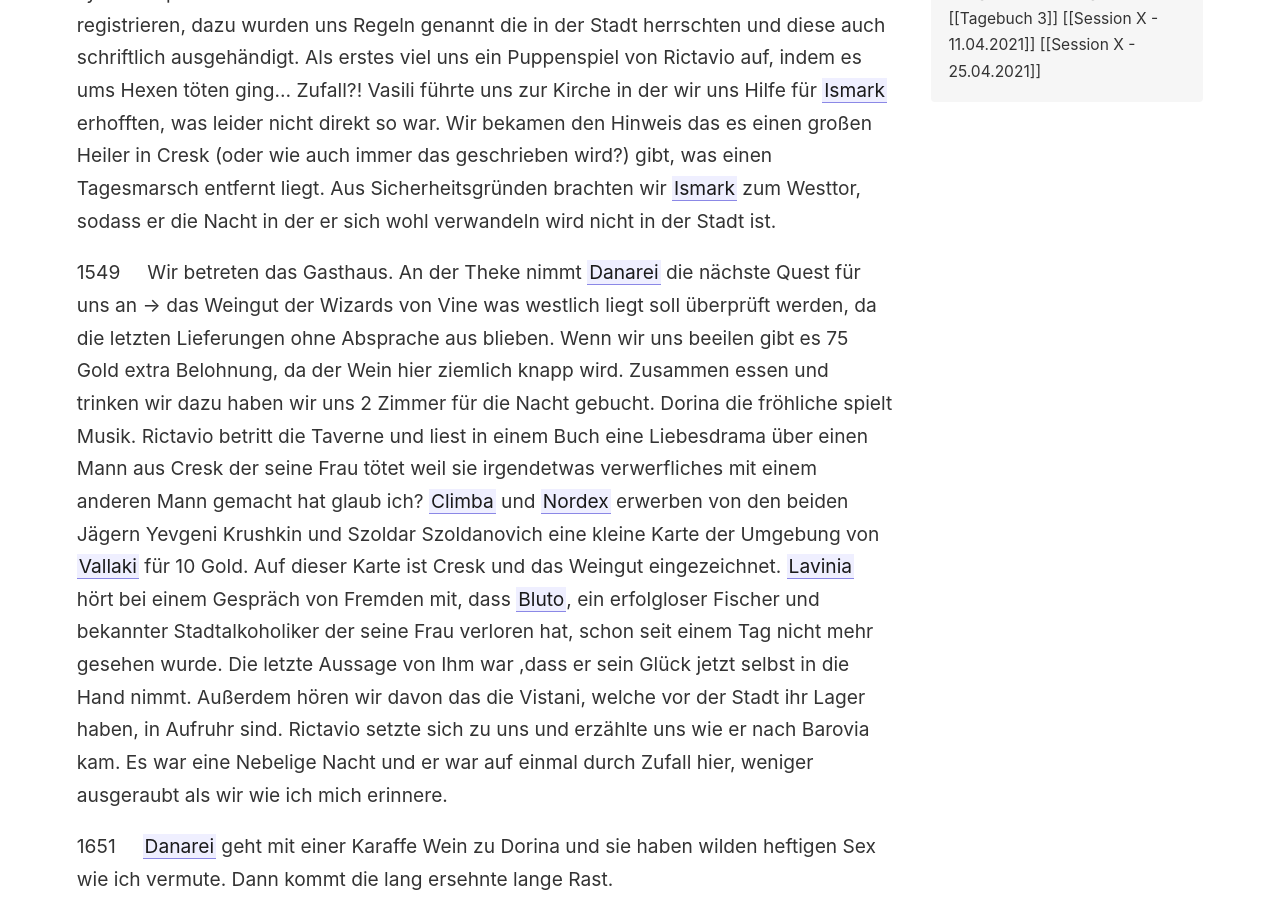
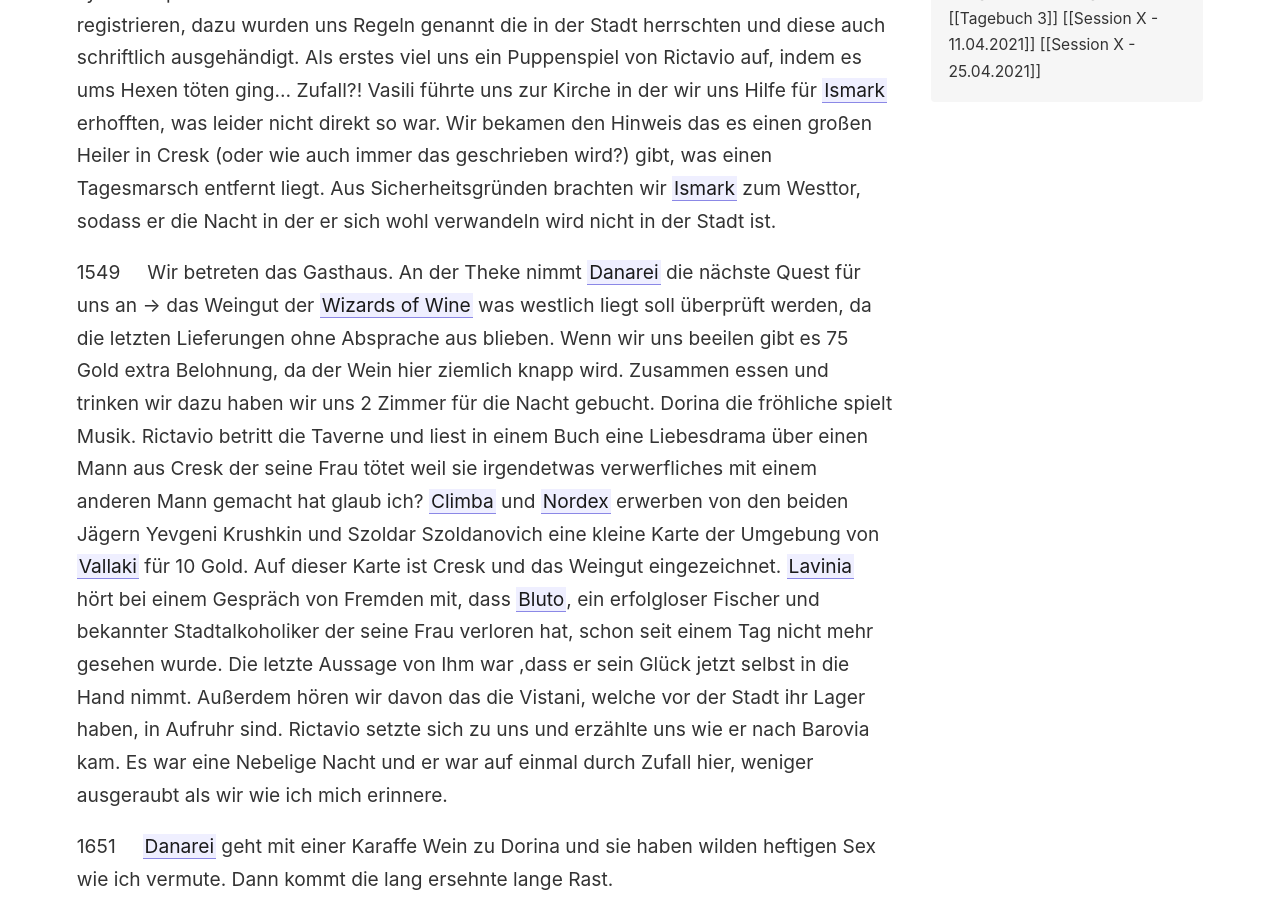
Before and after one commit to Julez404/CoS_Log, a Jekyll site: the page built from _notes/Tagebuch 3.md, in a window 1280 px wide and 900 px high, scrolled down 417 px. Built offline with Jekyll 4.4.1, drawn with Linux system fonts in a browser that asks for light colours.

Commit message:
Update via script

```diff
--- a/_notes/Tagebuch 3.md
+++ b/_notes/Tagebuch 3.md
@@ -8,7 +8,7 @@ Tagebucheintrag vom 11.04.2021
 
 
 
-1549     Wir betreten das Gasthaus. An der Theke nimmt [[Danarei]] die nächste Quest für uns an → das Weingut der Wizards von Vine was westlich liegt soll überprüft werden, da die letzten Lieferungen ohne Absprache aus blieben. Wenn wir uns beeilen gibt es 75 Gold extra Belohnung, da der Wein hier ziemlich knapp wird. Zusammen essen und trinken wir dazu haben wir uns 2 Zimmer für die Nacht gebucht. Dorina die fröhliche spielt Musik. Rictavio betritt die Taverne und liest in einem Buch eine Liebesdrama über einen Mann aus Cresk der seine Frau tötet weil sie irgendetwas verwerfliches mit einem anderen Mann gemacht hat glaub ich? [[Climba]] und [[Nordex]] erwerben von den beiden Jägern Yevgeni Krushkin und Szoldar Szoldanovich eine kleine Karte der Umgebung von [[Vallaki]] für 10 Gold. Auf dieser Karte ist Cresk und das Weingut eingezeichnet. [[Lavinia]] hört bei einem Gespräch von Fremden mit, dass [[Bluto]], ein erfolgloser Fischer und bekannter Stadtalkoholiker der seine Frau verloren hat, schon seit einem Tag nicht mehr gesehen wurde. Die letzte Aussage von Ihm war ,dass er sein Glück jetzt selbst in die Hand nimmt. Außerdem hören wir davon das die Vistani, welche vor der Stadt ihr Lager haben, in Aufruhr sind. Rictavio setzte sich zu uns und erzählte uns wie er nach Barovia kam. Es war eine Nebelige Nacht und er war auf einmal durch Zufall hier, weniger ausgeraubt als wir wie ich mich erinnere.
+1549     Wir betreten das Gasthaus. An der Theke nimmt [[Danarei]] die nächste Quest für uns an → das Weingut der [[Wizards of Wine]] was westlich liegt soll überprüft werden, da die letzten Lieferungen ohne Absprache aus blieben. Wenn wir uns beeilen gibt es 75 Gold extra Belohnung, da der Wein hier ziemlich knapp wird. Zusammen essen und trinken wir dazu haben wir uns 2 Zimmer für die Nacht gebucht. Dorina die fröhliche spielt Musik. Rictavio betritt die Taverne und liest in einem Buch eine Liebesdrama über einen Mann aus Cresk der seine Frau tötet weil sie irgendetwas verwerfliches mit einem anderen Mann gemacht hat glaub ich? [[Climba]] und [[Nordex]] erwerben von den beiden Jägern Yevgeni Krushkin und Szoldar Szoldanovich eine kleine Karte der Umgebung von [[Vallaki]] für 10 Gold. Auf dieser Karte ist Cresk und das Weingut eingezeichnet. [[Lavinia]] hört bei einem Gespräch von Fremden mit, dass [[Bluto]], ein erfolgloser Fischer und bekannter Stadtalkoholiker der seine Frau verloren hat, schon seit einem Tag nicht mehr gesehen wurde. Die letzte Aussage von Ihm war ,dass er sein Glück jetzt selbst in die Hand nimmt. Außerdem hören wir davon das die Vistani, welche vor der Stadt ihr Lager haben, in Aufruhr sind. Rictavio setzte sich zu uns und erzählte uns wie er nach Barovia kam. Es war eine Nebelige Nacht und er war auf einmal durch Zufall hier, weniger ausgeraubt als wir wie ich mich erinnere.
 
 
 
```
Also changed, not shown: _notes/Climba.md (+1 -1 lines), _notes/Thava.md (+8 -0 lines), 1 other file.
